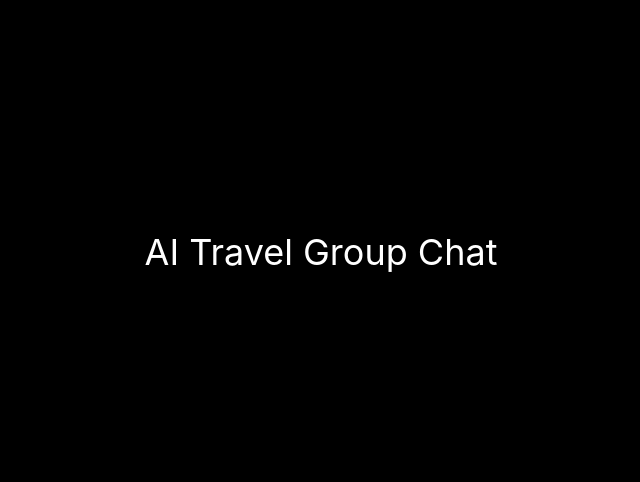
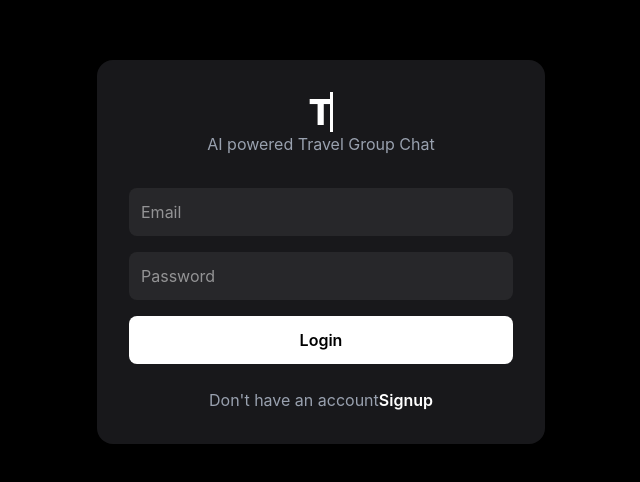
Before and after one commit to gauravg77061/travel_ai_agent-, a React app in the folder frontend/: page / in a window 1280 px wide. Shown: the part 148-630 px from the top of the page, without its empty margins (319-959 px from the left). Built offline with nearby package versions, Linux system fonts and the light colour scheme; the HTML template or start-up script is replaced by a standard one.

Commit message:
signup and login page with cors

```diff
--- a/frontend/src/App.jsx
+++ b/frontend/src/App.jsx
@@ -1,9 +1,9 @@
+
+import AppRoutes from "./routes/AppRouter"
 function App(){
-  return(
-    <div className="h-screen flex items-center justify-center bg-black text-white text-4xl">
-      AI Travel Group Chat
-    </div>
-  )
+
+   return <AppRoutes/>;
+
 }
 
 export default App
--- a/frontend/src/index.css
+++ b/frontend/src/index.css
@@ -1 +1,27 @@
 @import "tailwindcss";
+
+@keyframes typing {
+  from {
+    width: 0;
+  }
+
+  to {
+    width: 10ch;
+  }
+}
+
+@keyframes blink {
+  50% {
+    border-color: transparent;
+  }
+}
+
+.typing-text {
+  width: 10ch;
+  overflow: hidden;
+  white-space: nowrap;
+  border-right: 3px solid white;
+  animation:
+    typing 3s steps(10) infinite alternate,
+    blink 0.5s infinite;
+}
--- /dev/null
+++ b/frontend/src/pages/AuthPage.jsx
@@ -0,0 +1,79 @@
+import React from 'react';
+import { useState } from 'react';
+
+const AuthPage = () =>{
+ {/* TripSync AI */}
+    const[isLogin,setIsLogin]=useState(true);
+
+    return(
+        <div className="min-h-screen bg-black text-white flex items-center justify-center">
+
+            <div className='w-full max-w-md bg-zinc-900 p-8 rounded-2xl shadow-2xl'>
+
+        <h1 className="typing-text text-4xl font-extrabold text-white mx-auto">
+  TripSyncAI
+</h1>
+
+                <p className='text-center text-gray-400 mb-8'>
+                    AI powered Travel Group Chat
+                </p>
+
+                <form className ="space-y-4" action="">
+
+                    {!isLogin && (
+                        <>
+                        <input
+                        type='text'
+                        placeholder='First Name'
+                        className='w-full p-3 rounded-lg bg-zinc-800 outline-none'
+                        />
+                         <input
+                        type='text'
+                        placeholder='Last Name'
+                        className='w-full p-3 rounded-lg bg-zinc-800 outline-none'
+                        />
+
+                        </>
+                    )}
+                     <input
+                        type='email'
+                        placeholder='Email'
+                        className='w-full p-3 rounded-lg bg-zinc-800 outline-none'
+                        />
+
+                         <input
+                        type='password'
+                        placeholder='Password'
+                        className='w-full p-3 rounded-lg bg-zinc-800 outline-none'
+                        />
+
+                        <button  className="w-full bg-white text-black py-3 rounded-lg font-semibold hover:opacity-90 transition">
+                            {isLogin ? ("Login"):("Signup")}
+                        </button>
+
+                </form>
+
+                <p className='text-center text-gray-400 mt-6'>
+                    {
+                        isLogin?("Don't have an account"):("Already have an account")
+
+                    }
+
+                    <span
+                    onClick={()=>setIsLogin(!isLogin)}
+                    className='ml--2 text-white font-semibold cursor-pointer'
+                    >
+                        {isLogin ? ("Signup"):("Login")}
+                    </span>
+
+                </p>
+
+            </div>
+
+
+
+        </div>
+    )
+}
+
+export default AuthPage;
```
Also changed, not shown: 1 other file (tests, documents, lock files or other folders).
